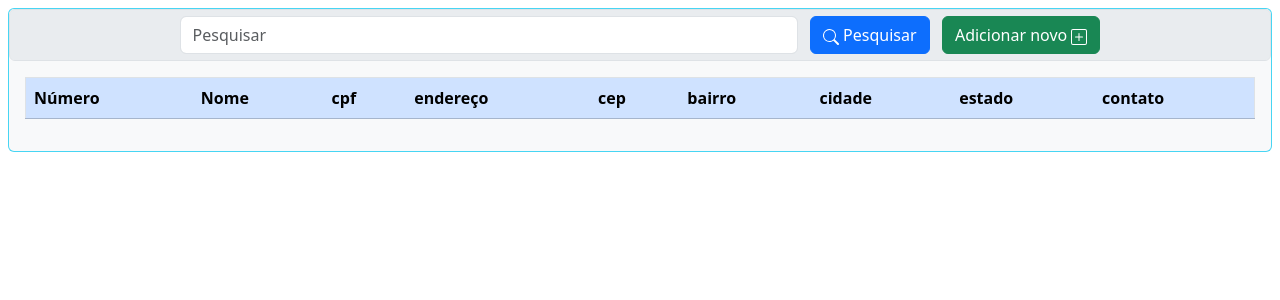
After one commit to artur-r/pdv, a PHP site: page /pages/clientes.php in a window 1280 px wide. The commit adds this page. Shown: the top 300 px of the page. Run offline with PHP 8.4, Linux system fonts and the light colour scheme; lists and menus that the app fills with data are empty.

Commit message:
Botões na tela de produtos. E criação arquivo clientes

```diff
--- a/pages/categorias.php
+++ b/pages/categorias.php
@@ -161,7 +161,7 @@ if (!empty($_GET['adicionar'])){
     </div>
 
     <!-- Modal deletar-->
-    <<div class="modal fade" id="modalDeletar" tabindex="-1" aria-labelledby="modalDeletarLabel" aria-hidden="true">
+    <div class="modal fade" id="modalDeletar" tabindex="-1" aria-labelledby="modalDeletarLabel" aria-hidden="true">
         <div class="modal-dialog modal-dialog-centered">
             <div class="modal-content">
 
--- /dev/null
+++ b/pages/clientes.php
@@ -0,0 +1,133 @@
+<?php
+
+include_once '../function/conexao.php';
+
+if (!empty($_GET['search'])) {
+    $search = $_GET['search'];
+    $sql = "SELECT *FROM cliente *
+    WHERE produto.id LIKE '%$search%' OR produto.nome LIKE '%$search%' OR categoria.nome LIKE '%$search%'
+    ORDER BY id";
+
+    $consulta = mysqli_query($conn, $sql);
+}
+
+//isso aqui faz com que se a variável existir vazia, busque tudo. Assim caso ela não exista. Ao abrir a página, não haverá busca
+else if (isset($_GET['search'])) {
+    $sql = "SELECT * FROM cliente
+    ORDER BY id";
+    $consulta = mysqli_query($conn, $sql);
+} else {
+}
+
+
+
+?>
+
+<!DOCTYPE html>
+<html lang="pt">
+
+<head>
+    <meta charset="UTF-4">
+    <meta name="viewport" content="width=device-width, initial-scale=1.0">
+    <title>Pdv</title>
+    <link href="https://cdn.jsdelivr.net/npm/bootstrap@5.3.3/dist/css/bootstrap.min.css" rel="stylesheet" integrity="sha384-QWTKZyjpPEjISv5WaRU9OFeRpok6YctnYmDr5pNlyT2bRjXh0JMhjY6hW+ALEwIH" crossorigin="anonymous">
+    <link rel="stylesheet" href="../custom.css">
+</head>
+
+<body>
+
+    <div class="d-flex justify-content w-100 p-2">
+
+        <div class="bg-light w-100  border rounded border-opacity-75 border-info">
+            <div class="bg-body-secondary form-control box-search ">
+                <input type="search" class="form-control w-50" placeholder="Pesquisar" id="pesquisar">
+                <button onclick="searchData()" class="btn btn-primary">
+                    <svg xmlns="http://www.w3.org/2000/svg" width="16" height="16" fill="currentColor" class="bi bi-search" viewBox="0 0 16 16">
+                        <path d="M11.742 10.344a6.5 6.5 0 1 0-1.397 1.398h-.001q.044.06.098.115l3.85 3.85a1 1 0 0 0 1.415-1.414l-3.85-3.85a1 1 0 0 0-.115-.1zM12 6.5a5.5 5.5 0 1 1-11 0 5.5 5.5 0 0 1 11 0" />
+                    </svg>
+                    Pesquisar
+                </button>
+                <a href="cadastroProduto.php" class="btn btn-success">
+                    Adicionar novo
+                    <svg xmlns="http://www.w3.org/2000/svg" width="16" height="16" fill="currentColor" class="bi bi-plus-square" viewBox="0 0 16 16">
+                        <path d="M14 1a1 1 0 0 1 1 1v12a1 1 0 0 1-1 1H2a1 1 0 0 1-1-1V2a1 1 0 0 1 1-1zM2 0a2 2 0 0 0-2 2v12a2 2 0 0 0 2 2h12a2 2 0 0 0 2-2V2a2 2 0 0 0-2-2z" />
+                        <path d="M8 4a.5.5 0 0 1 .5.5v3h3a.5.5 0 0 1 0 1h-3v3a.5.5 0 0 1-1 0v-3h-3a.5.5 0 0 1 0-1h3v-3A.5.5 0 0 1 8 4" />
+                    </svg>
+                </a>
+            </div>
+            <div class="p-3">
+                <table class="table table-striped -3 table-hover border ">
+                    <thead class="table table-primary">
+                        <tr>
+                            <th>Número</th>
+                            <th>Nome</th>
+                            <th>cpf</th>
+                            <th>endereço</th>
+                            <th>cep</th>
+                            <th>bairro</th>
+                            <th>cidade</th>
+                            <th>estado</th>
+                            <th>contato</th>
+                        </tr>
+                    </thead>
+                    <tbody>
+                        <?php if (!empty($consulta)) {
+                            while ($result = mysqli_fetch_assoc($consulta)) {
+                                echo "<tr>
+                                        <td>" . $result['id'] . "</td>
+                                        <td>" . $result['nome'] . "</td>
+                                        <td>" . $result['cpf'] . "</td>
+                                        <td>" . $result['cep'] . "</td>
+                                        <td>" . $result['endereco'] . "</td>
+                                        <td>" . $result['bairro'] . "</td>
+                                        <td>" . $result['cidade'] . "</td>
+                                        <td>" . $result['estado'] . "</td>
+                                        <td>" . $result['contato'] . "</td>
+                                     </tr>";
+                            }
+                        }
+
+
+
+                        ?>
+                    </tbody>
+                </table>
+            </div>
+        </div>
+
+
+    </div>
+
+
+
+
+
+
+
+
+
+
+
+    <script src="https://cdn.jsdelivr.net/npm/bootstrap@5.3.3/dist/js/bootstrap.bundle.min.js" integrity="sha384-YvpcrYf0tY3lHB60NNkmXc5s9fDVZLESaAA55NDzOxhy9GkcIdslK1eN7N6jIeHz" crossorigin="anonymous"></script>
+
+</body>
+
+<script>
+    var search = document.getElementById('pesquisar');
+
+    search.addEventListener("keydown", function(event) {
+        if (event.key === "Enter") {
+            searchData();
+        }
+    });
+
+    function searchNull() {
+        window.location = 'clientes.php?search=';
+    }
+
+    function searchData() {
+        window.location = 'clientes.php?search=' + search.value;
+    }
+</script>
+
+</html>
--- a/pages/inicio.php
+++ b/pages/inicio.php
@@ -18,6 +18,7 @@
         <a href="produtos.php" class="btn btn-lg btn-info">Produtos</a>
         <a href="categorias.php" class="btn btn-lg btn-info">Categorias</a>
         <a href="" class="btn btn-lg btn-info">Estoque</a>
+        <a href="clientes.php" class="btn btn-lg btn-info">Clientes</a>
         <a href="" class="btn btn-lg btn-info">Relatórios</a>
 
 
```
Also changed, not shown: pages/produtos.php (+63 -1 lines), pages/atualizarProduto.php (added).
